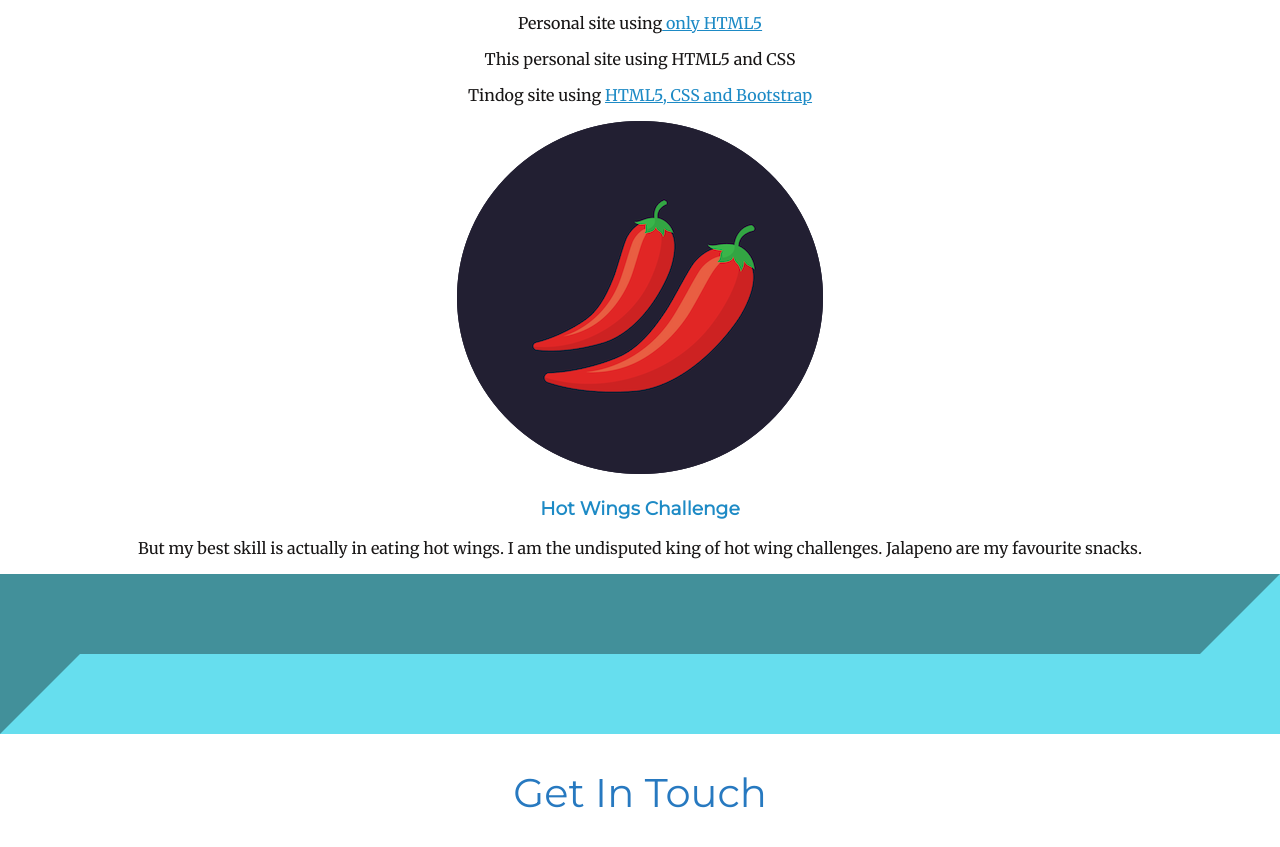
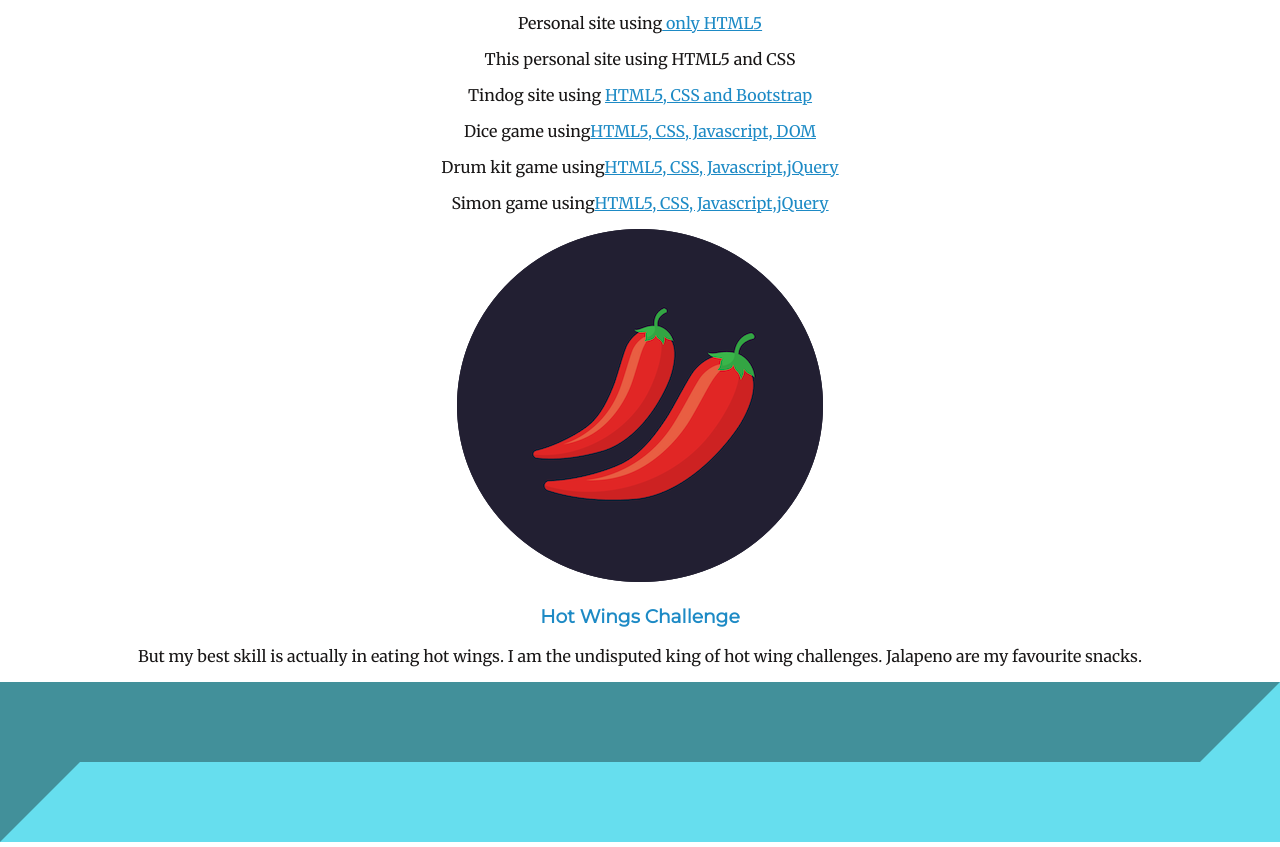
Before and after one commit to Bozhidar84/personal-site, a plain HTML site: page index.html in a window 1280 px wide. Shown: the part 2060-2907 px from the top of the page. Drawn offline with Linux system fonts and the light colour scheme.

Commit message:
lastupdate

```diff
--- a/index.html
+++ b/index.html
@@ -38,7 +38,9 @@
         <p>Personal site using<a href="https://bozhidar84.github.io/cv/">  only HTML5</a></p>
         <p>This personal site using  HTML5 and CSS</p>
         <p>Tindog site using <a href="https://bozhidar84.github.io/TinDog/">HTML5, CSS and Bootstrap</a></p>
-        <p><a href=""></a></p>
+        <p>Dice game using<a href="https://bozhidar84.github.io/dice/">HTML5, CSS, Javascript, DOM</a></p>
+        <p>Drum kit game using<a href="https://bozhidar84.github.io/drum-kit/">HTML5, CSS, Javascript,jQuery</a></p>
+        <p>Simon game using<a href="https://bozhidar84.github.io/simon-game/">HTML5, CSS, Javascript,jQuery</a></p>
 
       </div>
       <div class="skill-row">
```
